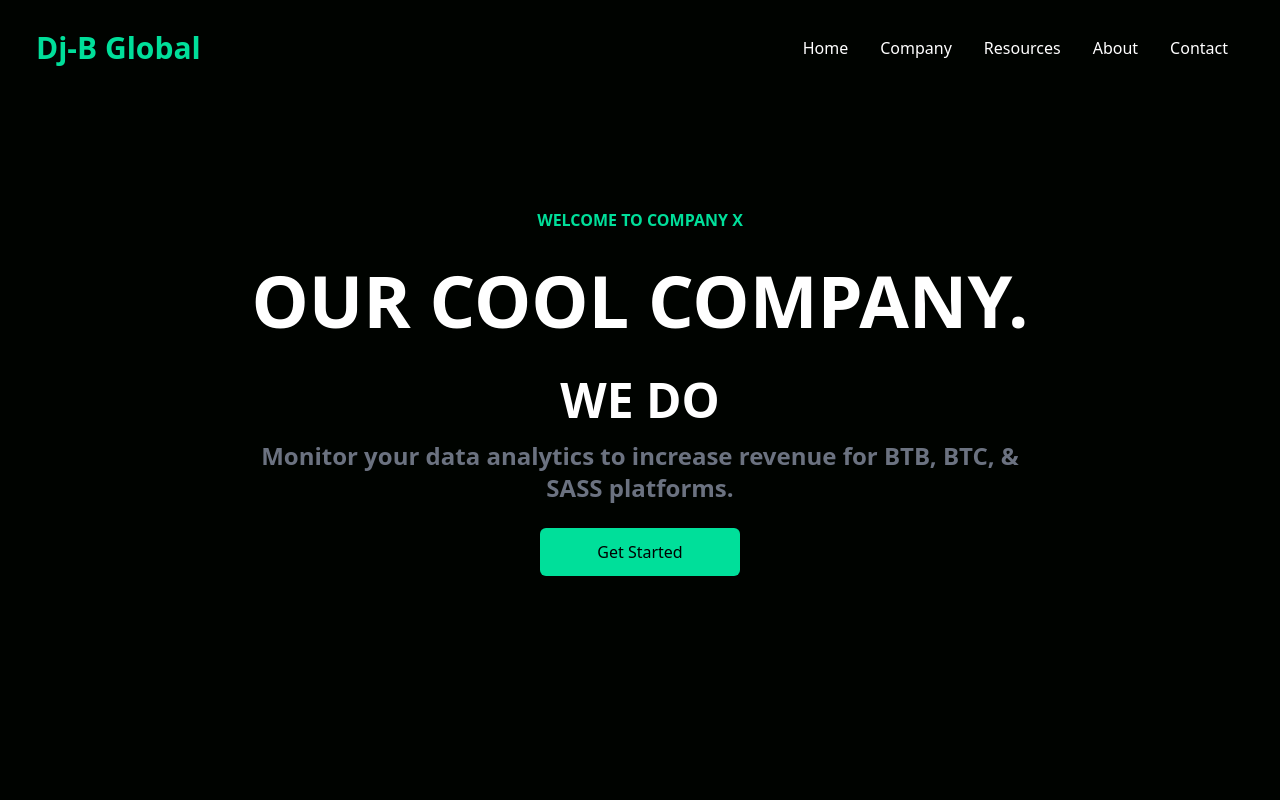
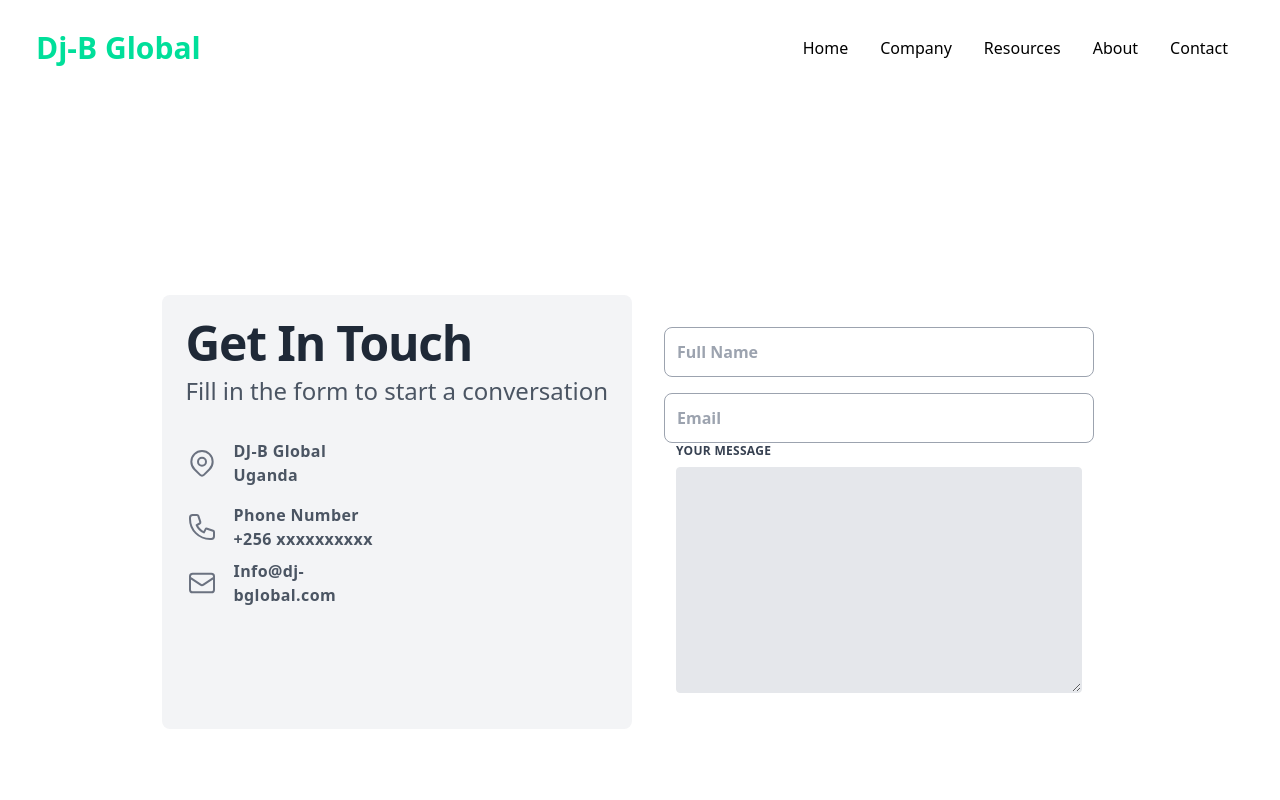
Before and after one commit to wawerutimothy/dj-b, a React (Create React App) app: page /contact in a window 1280 px wide. Shown: the top 800 px of the page. Built offline with nearby package versions, Linux system fonts and the light colour scheme.

Commit message:
fixed routing and contact page

```diff
--- a/src/App.js
+++ b/src/App.js
@@ -1,13 +1,20 @@
 import React from 'react';
-
+import {  Route, Routes } from 'react-router-dom'
 import Home from './components/Home';
-
-
+import Navbar from './components/Navbar';
+import About from './components/About';
+import Contact from './components/Contact';
 
 function App() {
   return (
     <div>
-      <Home />
+
+      <Navbar />
+        <Routes>
+          <Route path='/' element={ <Home /> } />
+          <Route path='/about' element={ <About /> } />
+          <Route path='/contact' element={<Contact />} />
+        </Routes>
     </div>
   );
 }
--- a/src/components/About.jsx
+++ b/src/components/About.jsx
@@ -1,15 +1,28 @@
-import React, {useEffect} from 'react'
+import React from 'react'
 
 function About() {
-    useEffect(() => {
-        console.log('About component mounted');
-        // Add any additional debugging or logic here
-      }, []);
 
   return (
-    <div>
-        <h1> This is the About Page</h1>
+    <div class="sm:flex items-center max-w-screen-xl">
+    <div class="sm:w-1/2 p-10">
+        <div class="image object-center text-center">
+            <img src="https://i.imgur.com/WbQnbas.png" />
+        </div>
     </div>
+    <div class="sm:w-1/2 p-5">
+        <div class="text">
+            <span class="text-gray-500 border-b-2 border-indigo-600 uppercase">About us</span>
+            <h2 class="my-4 font-bold text-3xl  sm:text-4xl ">About <span class="text-indigo-600">Our Company</span>
+            </h2>
+            <p class="text-gray-700">
+                Lorem ipsum dolor sit amet, consectetur adipisicing elit. Aliquid, commodi
+                doloremque, fugiat illum magni minus nisi nulla numquam obcaecati placeat quia, repellat tempore
+                voluptatum.
+            </p>
+        </div>
+    </div>
+  </div>
+
   )
 }
 
--- /dev/null
+++ b/src/components/Contact.jsx
@@ -0,0 +1,74 @@
+import React from 'react'
+
+function Contact() {
+  return (
+    <div class="relative flex items-top justify-center min-h-screen bg-white dark:bg-gray-900 sm:items-center sm:pt-0">
+      <div class="max-w-6xl mx-auto sm:px-6 lg:px-8">
+        <div class="mt-8 overflow-hidden">
+          <div class="grid grid-cols-1 md:grid-cols-2">
+            <div class="p-6 mr-2 bg-gray-100 dark:bg-gray-800 sm:rounded-lg">
+              <h1 class="text-4xl sm:text-5xl text-gray-800 dark:text-white font-extrabold tracking-tight">Get In Touch</h1>
+              <p class="text-normal text-lg sm:text-2xl font-medium text-gray-600 dark:text-gray-400 mt-2"> Fill in the form to start a conversation</p>
+
+              <div class="flex items-center mt-8 text-gray-600 dark:text-gray-400">
+                <svg  fill="none" stroke="currentColor" stroke-linecap="round" stroke-linejoin="round" stroke-width="1.5" viewBox="0 0 24 24" class="w-8 h-8 text-gray-500">
+                  <path stroke-linecap="round" stroke-linejoin="round" stroke-width="1.5" d="M17.657 16.657L13.414 20.9a1.998 1.998 0 01-2.827 0l-4.244-4.243a8 8 0 1111.314 0z"/>
+                  <path stroke-linecap="round" stroke-linejoin="round" stroke-width="1.5" d="M15 11a3 3 0 11-6 0 3 3 0 016 0z"/>
+                </svg>
+                <div class="ml-4 text-md tracking-wide font-semibold w-40">
+                  DJ-B Global
+                  Uganda
+                </div>
+
+              </div>
+              <div class="flex items-center mt-4 text-gray-600 dark:text-gray-400">
+                <svg fill="none" stroke="currentColor" stroke-linecap="round" stroke-linejoin="round" stroke-width="1.5" viewBox="0 0 24 24" class="w-8 h-8 text-gray-500">
+                  <path stroke-linecap="round" stroke-linejoin="round" stroke-width="1.5" d="M3 5a2 2 0 012-2h3.28a1 1 0 01.948.684l1.498 4.493a1 1 0 01-.502 1.21l-2.257 1.13a11.042 11.042 0 005.516 5.516l1.13-2.257a1 1 0 011.21-.502l4.493 1.498a1 1 0 01.684.949V19a2 2 0 01-2 2h-1C9.716 21 3 14.284 3 6V5z"/>
+                </svg>
+                <div class="ml-4 text-md tracking-wide font-semibold w-40">
+                  Phone Number
+                  +256 xxxxxxxxxx
+                </div>
+              </div>
+
+              <div class="flex items-center mt-2 text-gray-600 dark:text-gray-400">
+                <svg fill="none" stroke="currentColor" stroke-linecap="round" stroke-linejoin="round" stroke-width="1.5" viewBox="0 0 24 24" class="w-8 h-8 text-gray-500">
+                  <path stroke-linecap="round" stroke-linejoin="round" stroke-width="1.5" d="M3 8l7.89 5.26a2 2 0 002.22 0L21 8M5 19h14a2 2 0 002-2V7a2 2 0 00-2-2H5a2 2 0 00-2 2v10a2 2 0 002 2z"/>
+                </svg>
+                <div class="ml-4 text-md tracking-wide font-semibold w-40">
+                  Info@dj-bglobal.com
+                </div>
+              </div>
+            </div>
+            <form class="p-6 flex flex-col justify-center">
+              <div class="flex flex-col">
+                <label for="name" class="hidden">Full Name</label>
+                <input type="name" name="name" id="name" placeholder="Full Name" class="w-100 mt-2 py-3 px-3 rounded-lg bg-white dark:bg-gray-800 border border-gray-400 dark:border-gray-700 text-gray-800 font-semibold focus:border-indigo-500 focus:outline-none" />
+              </div>
+
+              <div class="flex flex-col mt-2">
+                <label for="email" class="hidden">Email</label>
+                <input type="email" name="email" id="email" placeholder="Email" class="w-100 mt-2 py-3 px-3 rounded-lg bg-white dark:bg-gray-800 border border-gray-400 dark:border-gray-700 text-gray-800 font-semibold focus:border-indigo-500 focus:outline-none" />
+              </div>
+
+              <div class="w-full px-3">
+                <label for="grid-password" class="block uppercase tracking-wide text-gray-700 text-xs font-bold mb-2"> Your Message </label>
+                <textarea rows="10" class="appearance-none block w-full bg-gray-200 text-gray-700 border border-gray-200 rounded py-3 px-4 mb-3 leading-tight focus:outline-none focus:bg-white focus:border-gray-500"></textarea>
+
+              </div>
+
+            </form>
+
+          </div>
+
+        </div>
+
+      </div>
+
+    </div>
+
+  )
+
+}
+
+export default Contact
--- a/src/components/Home.jsx
+++ b/src/components/Home.jsx
@@ -1,28 +1,27 @@
 import React from 'react';
+
+import Navbar from './Navbar';
 import Analytics from './Analytics';
 import Cards from './Cards';
 import Footer from './Footer';
 import Hero from './Hero';
-import Navbar from './Navbar';
 import Newsletter from './Newsletter';
 import About from './About';
-import { BrowserRouter as Router, Route, Routes } from 'react-router-dom';
+import { Outlet } from 'react-router-dom';
 function Home() {
   return (
     <div>
+      <Hero />
+      <Analytics />
+      <Newsletter />
+      <Cards />
+      <Footer />
 
-        <Router>
-            <Navbar />
-            <Routes>
-                <Route path="/" exact component={Home} />
-                <Route path="/about" component={About} />
-            </Routes>
-        </Router>
-        <Hero />
-        <Analytics />
-        <Newsletter />
-        <Cards />
-        <Footer />
+
+
+
+
+
     </div>
   )
 }
--- a/src/components/Navbar.jsx
+++ b/src/components/Navbar.jsx
@@ -1,6 +1,6 @@
 import React, { useState } from 'react';
 import { AiOutlineClose, AiOutlineMenu } from 'react-icons/ai';
-import {Link} from 'react-router-dom';
+import { Link} from 'react-router-dom';
 
 
 
@@ -11,30 +11,38 @@ const Navbar = () => {
 
   const handleNav = () => {
     setNav(!nav);
+
   };
 
+
+
   return (
-    <div className='flex justify-between items-center h-24 max-w-[1240px] mx-auto px-4 text-white'>
+
+
+      <div className='flex justify-between items-center h-24 max-w-[1240px] mx-auto px-4 text-black'>
         <h1 className='w-full text-3xl font-bold text-[#00df9a]'>Dj-B Global</h1>
         <ul className='hidden md:flex'>
           <Link to="/"><li className='p-4'>Home</li></Link>
-        <li className='p-4'>Company</li>
-        <li className='p-4'>Resources</li>
+          <Link><li className='p-4'>Company</li></Link>
+          <Link><li className='p-4'>Resources</li></Link>
           <Link to='/about'><li className='p-4'>About</li></Link>
-        <li className='p-4'>Contact</li>
+          <Link to='/contact'><li className='p-4'>Contact</li></Link>
         </ul>
         <div onClick={handleNav} className='block md:hidden'>
+
           {nav ? <AiOutlineClose size={20}/> : <AiOutlineMenu size={20} />}
         </div>
         <ul className={nav ? 'fixed left-0 top-0 w-[60%] h-full border-r border-r-gray-900 bg-[#000300] ease-in-out duration-500' : 'ease-in-out duration-500 fixed left-[-100%]'}>
-        <h1 className='w-full text-3xl font-bold text-[#00df9a] m-4'>REACT.</h1>
-          <li className='p-4 border-b border-gray-600'>Home</li>
-          <li className='p-4 border-b border-gray-600'>Company</li>
-          <li className='p-4 border-b border-gray-600'>Resources</li>
-          <li className='p-4 border-b border-gray-600'>About</li>
-          <li className='p-4'>Contact</li>
+
+          <h1 className='w-full text-3xl font-bold text-[#00df9a] m-4'>Dj-b Global</h1>
+          <Link to="/"><li className='p-4 border-b border-gray-600'>Home</li></Link>
+          <Link><li className='p-4 border-b border-gray-600'>Company</li></Link>
+          <Link><li className='p-4 border-b border-gray-600'>Resources</li></Link>
+          <Link to="/about"><li className='p-4 border-b border-gray-600'>About</li></Link>
+          <Link to='/contact'><li className='p-4'>Contact</li></Link>
         </ul>
       </div>
+
   );
 };
 
--- a/src/index.css
+++ b/src/index.css
@@ -1,7 +1,3 @@
 @tailwind base;
 @tailwind components;
 @tailwind utilities;
-
-body{
-  background-color: #000300;
-}
--- a/src/index.js
+++ b/src/index.js
@@ -2,10 +2,14 @@ import React from 'react';
 import ReactDOM from 'react-dom/client';
 import './index.css';
 import App from './App';
+import { BrowserRouter } from 'react-router-dom';
 
 const root = ReactDOM.createRoot(document.getElementById('root'));
 root.render(
   <React.StrictMode>
-    <App />
+    <BrowserRouter>
+      <App />
+    </BrowserRouter>
+
   </React.StrictMode>
 );
```
Lines whose indentation alone changed are shown as unchanged.
